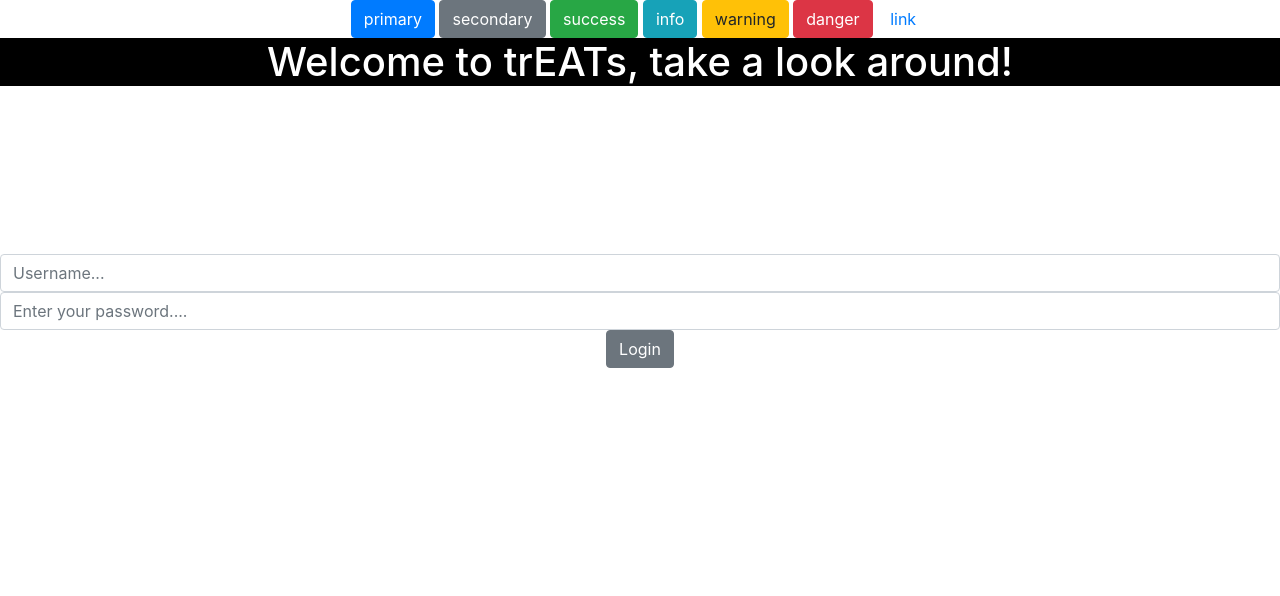
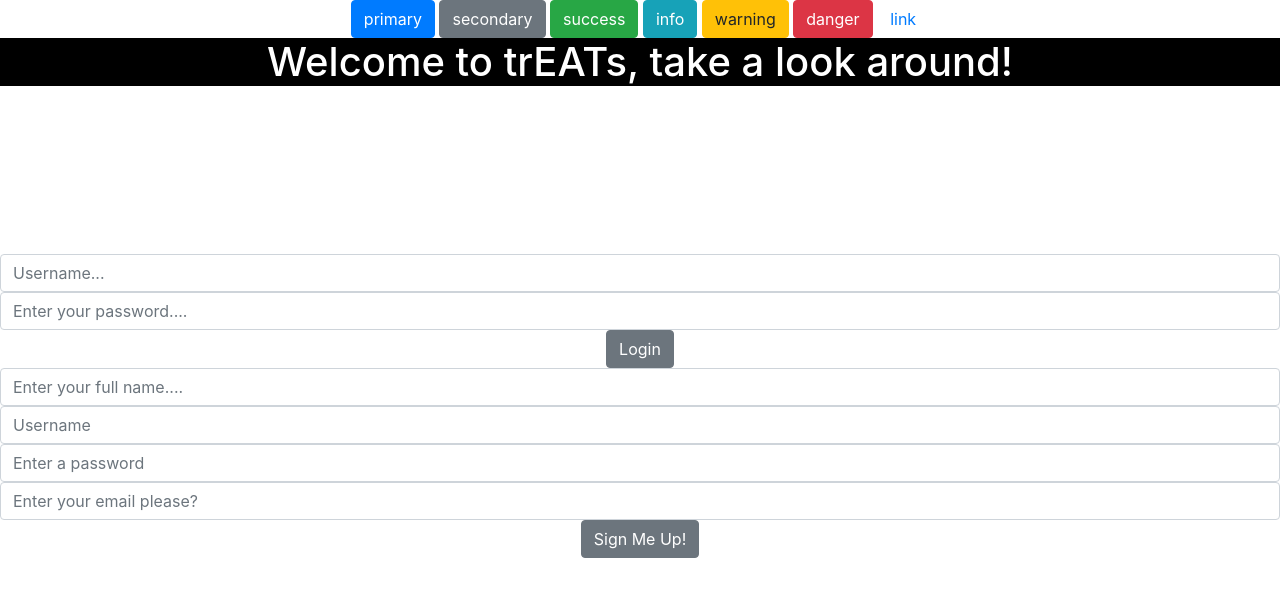
Before and after one commit to art-portolio/art-front-end, a React (Create React App) app in the folder treats/: page /signup in a window 1280 px wide. Shown: the top 596 px of the page. Built offline with nearby package versions, Linux system fonts and the light colour scheme; grey boxes are pictures that could not be loaded.

Commit message:
Adds login page and signup form

```diff
--- a/treats/src/App.js
+++ b/treats/src/App.js
@@ -1,18 +1,18 @@
 import React, { Component } from 'react';
-import logo from './logo.svg';
 import './App.css';
 import Photo from "./components/Photo/Photo";
 import NavBar from './components/NavBar/NavBar';
 import Login from './components/Login/Login';
+import SignUp from './components/SignUpForm/SignUp';
 
 class App extends Component {
   render() {
     return (
       <div className="App">
-
           <NavBar/>
           <Photo/>
           <Login/>
+          <SignUp />
 
       </div>
     );
--- a/treats/src/components/Login/Login.js
+++ b/treats/src/components/Login/Login.js
@@ -9,12 +9,16 @@ class Login extends React.Component {
             password: ' '
         }
     }
+    handleInputChange= e=> {
+        this.setState({ [e.target.name]: e.target.value})
+
+    }
 render(){
     return (
         <div className= "Login Form">
         <Form>
-        <Input required type="text" name= "username" placeholder= "Username..."/>
-        <Input  required type= "text" name= "password" placeholder= "Enter your password...."/>
+        <Input required type="text" name= "username" placeholder= "Username..." value= {this.state.username} onChange= {this.handleInputChange}/>
+        <Input  required type= "text" name= "password" placeholder= "Enter your password...." value= {this.state.password} onChange= {this.handleInputChange}/>
         <Button type= "submit">Login </Button>
         </Form>
         </div >
--- /dev/null
+++ b/treats/src/components/SignUpForm/SignUp.js
@@ -0,0 +1,32 @@
+import React from "react";
+import { Button, Form, Input } from "reactstrap";
+class SignUp extends React.Component {
+    state = {
+        user: {
+            username: ' ',
+            password: ' ',
+            fullName: ' ',
+            email: ' '
+        }
+    }
+    render() {
+        return (
+            <div className="Login Form">
+                <Form>
+                    <Input required type = "text" name= "fullName" placeholder= "Enter your full name...."/>
+                    <Input required type="text" name="username" placeholder="Username" />
+                    <Input required type="text" name="password" placeholder="Enter a password" />
+                    <Input required type= "text" name= "email" placeholder = "Enter your email please?"/>
+
+                    <Button type="submit">Sign Me Up!</Button>
+                </Form>
+            </div >
+        )
+    }
+
+
+
+
+}
+
+export default SignUp;
```
